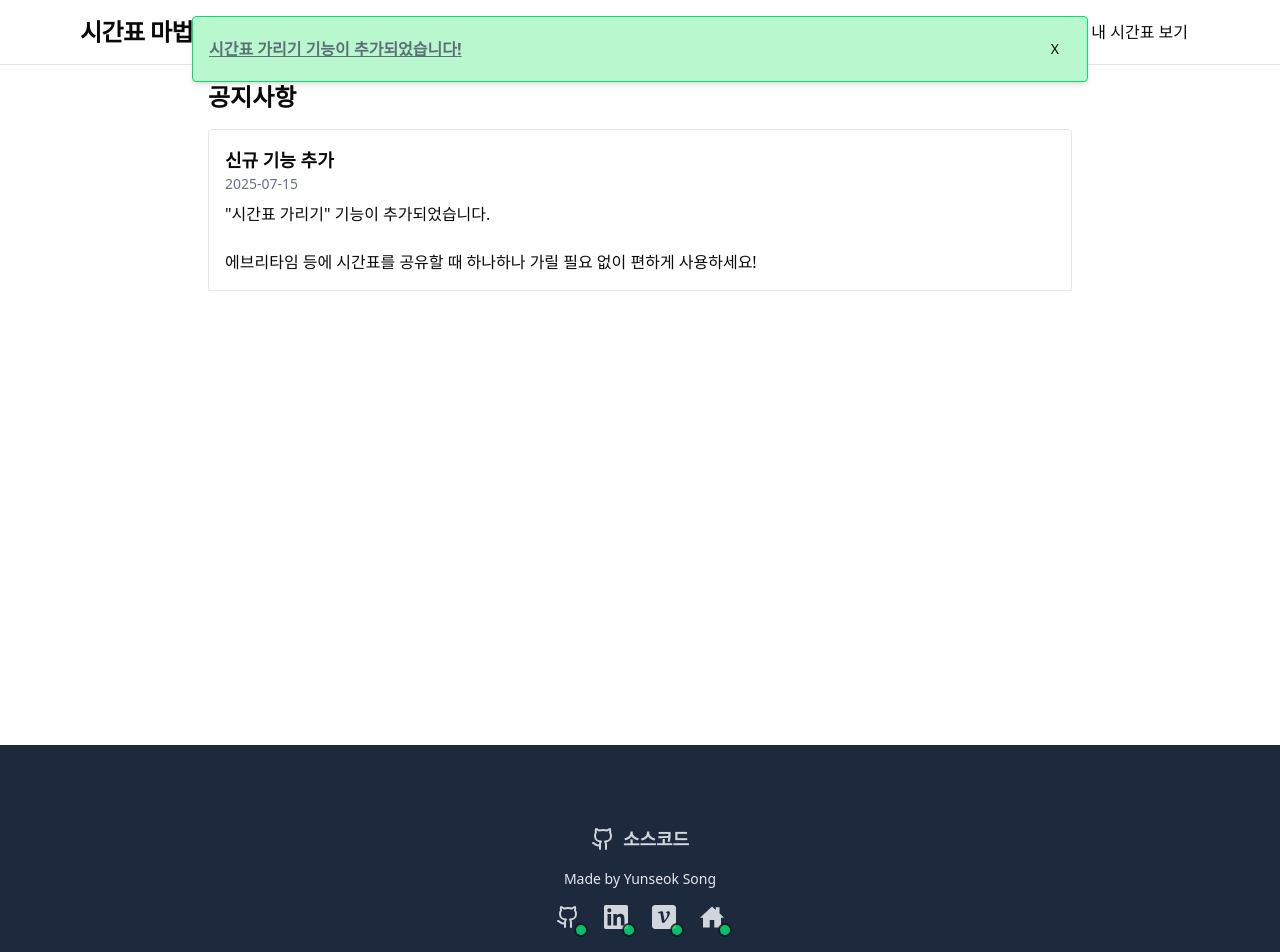
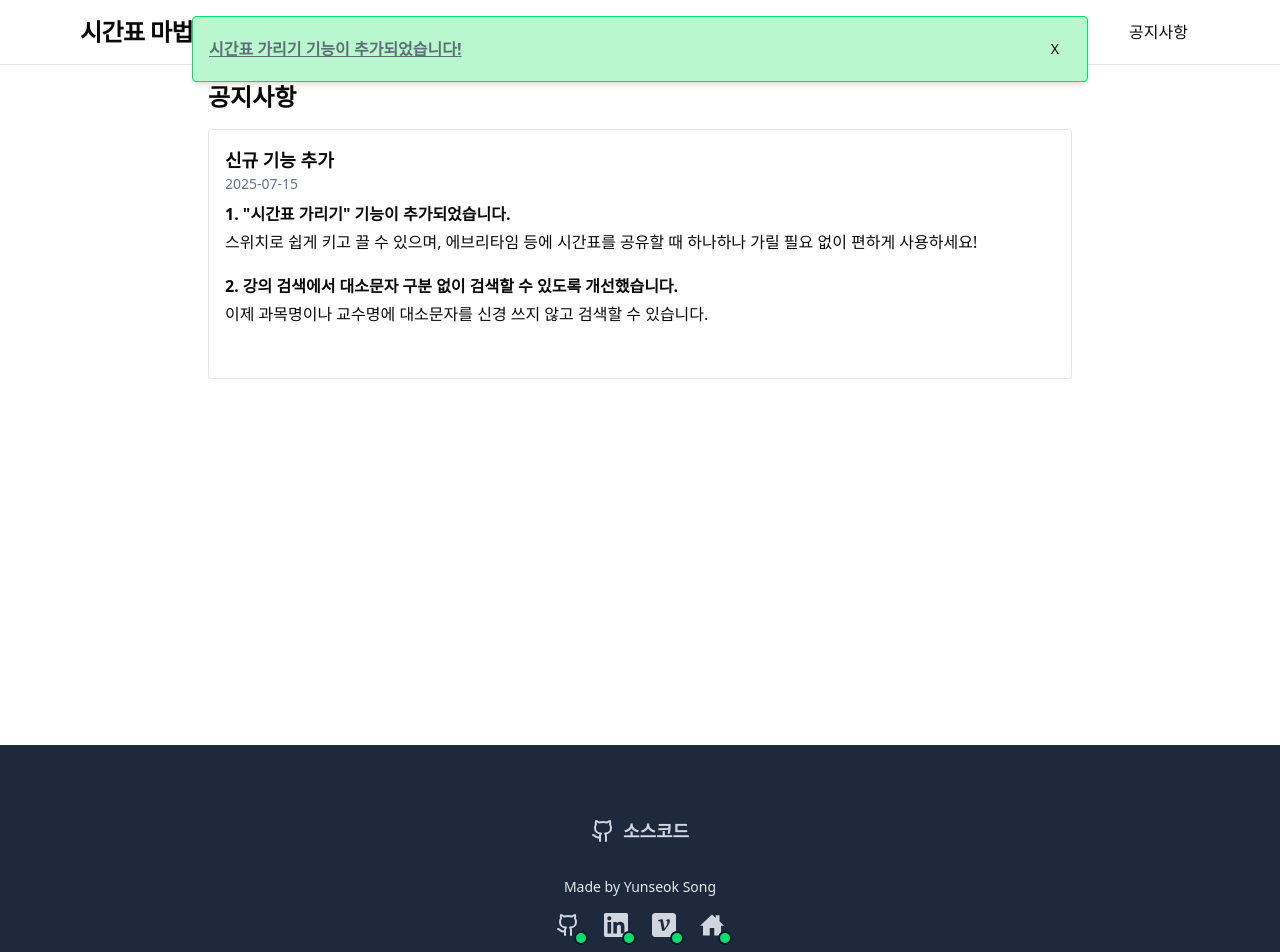
Before and after one commit to karpitony/timetable-wizard, a Next.js app: page /notice in a window 1280 px wide. Shown: the top 952 px of the page. Built offline with nearby package versions, Linux system fonts and the light colour scheme.

Commit message:
feat: 메인 페이지에 더미 데이터 추가 + 헤더에 공지 이동가능하게 추가

```diff
--- a/app/notice/page.tsx
+++ b/app/notice/page.tsx
@@ -1,6 +1,9 @@
 const notices = [
   { id: 1, title: "신규 기능 추가", date: "2025-07-15",
-    content: "\"시간표 가리기\" 기능이 추가되었습니다.\n\n " + "에브리타임 등에 시간표를 공유할 때 하나하나 가릴 필요 없이 편하게 사용하세요!"
+    content: "1. \"시간표 가리기\" 기능이 추가되었습니다.\n " +
+              "스위치로 쉽게 키고 끌 수 있으며, 에브리타임 등에 시간표를 공유할 때 하나하나 가릴 필요 없이 편하게 사용하세요!\n\n" +
+              "2. 강의 검색에서 대소문자 구분 없이 검색할 수 있도록 개선했습니다.\n " +
+              "이제 과목명이나 교수명에 대소문자를 신경 쓰지 않고 검색할 수 있습니다.\n\n"
   },
 ];
 
@@ -16,7 +19,27 @@ export default function NoticePage() {
             <li key={id} className="border p-4 rounded shadow-sm">
               <h2 className="font-semibold text-lg">{title}</h2>
               <p className="text-sm text-gray-500 mb-2">{date}</p>
-              <p className="whitespace-pre-line">{content}</p>
+<div>
+  {content.split('\n').map((line, idx) => {
+    const trimmed = line.trim();
+
+    if (trimmed === '') {
+      return <div key={idx} className="h-4" />;
+    }
+
+    const isNumbered = /^\d+\./.test(trimmed);
+    return (
+      <p key={idx} className="mb-1">
+        {isNumbered ? (
+          <span className="font-bold">{trimmed}</span>
+        ) : (
+          trimmed
+        )}
+      </p>
+    );
+  })}
+</div>
+
             </li>
           ))}
         </ul>
--- a/app/page.tsx
+++ b/app/page.tsx
@@ -1,21 +1,21 @@
 'use client';
 
 import Link from "next/link";
+import { Course } from "@/types/data";
 import { Button } from "@/components/ui/button";
 import { Card, CardContent } from "@/components/ui/card";
 import Timetable from "@/components/TimeTable";
 
 export default function Home() {
   return (
-    <div className="min-h-screen bg-background text-foreground flex flex-col items-center justify-start px-4 pt-20 space-y-12">
+    <div className="min-h-screen bg-background text-foreground flex flex-col items-center justify-start px-1 md:px-4 pt-20 space-y-12">
       <div className="max-w-2xl text-center space-y-4">
         <h1 className="text-4xl font-bold tracking-tight">
           시간표 마법사
           <span className="bg-orange-500 rounded-xl px-2 py-1 text-white text-lg ml-2">beta</span>
         </h1>
-        <p className="text-muted-foreground text-lg">
-          시간표 마법사는 간단하게 시간표를 만들어주는 웹 서비스입니다.
-          원하는 과목을 선택하고 자동으로 충돌 없는 조합을 추천받아보세요.
+        <p className="text-muted-foreground text-lg whitespace-pre-line">
+          {"간단하게 시간표를 만들어주는 웹 서비스입니다.\n 원하는 과목을 선택하고 충돌 없는 조합을 추천받아보세요."}
         </p>
         <Link href="/wizard">
           <Button size="lg" className="mt-4 bg-orange-500 font-bold hover:bg-orange-400">마법사 사용하기</Button>
@@ -23,11 +23,67 @@ export default function Home() {
       </div>
 
       <Card className="w-full max-w-4xl shadow-xl">
-        <CardContent className="p-6">
-          <h2 className="text-xl font-semibold mb-4">미리보기</h2>
-          <Timetable courses={[]} />
+        <CardContent className="p-1 md:p-6">
+          <h2 className="text-xl font-semibold mb-4 pl-4 md:pl-0">미리보기</h2>
+          <Timetable courses={dummyCourses} />
         </CardContent>
       </Card>
     </div>
   );
 }
+
+export const dummyCourses:Course[] = [
+  {
+    id: "BIS2001-01",
+    sbjNo: "BIS2001",
+    sbjName: "불교와인간",
+    instructor: "김불심",
+    location: "만해관 301호",
+    timeSlots: [
+      { day: "월", startMinutes: 540, endMinutes: 630, periodStart: "2", periodEnd: "3" }, // 09:00 ~ 10:30
+      { day: "수", startMinutes: 540, endMinutes: 630, periodStart: "2", periodEnd: "3" }, // 09:00 ~ 10:30
+    ],
+  },
+  {
+    id: "CSE1010-02",
+    sbjNo: "CSE1010",
+    sbjName: "기초프로그래밍",
+    instructor: "이개발",
+    location: "혜화관 201호",
+    timeSlots: [
+      { day: "화", startMinutes: 600, endMinutes: 690, periodStart: "3", periodEnd: "4" }, // 10:00 ~ 11:30
+      { day: "목", startMinutes: 600, endMinutes: 690, periodStart: "3", periodEnd: "4" }, // 10:00 ~ 11:30
+    ],
+  },
+  {
+    id: "ENG1234-01",
+    sbjNo: "ENG1234",
+    sbjName: "Business English1",
+    instructor: "John Smith",
+    location: "학림관 101호",
+    timeSlots: [
+      { day: "금", startMinutes: 780, endMinutes: 870, periodStart: "6", periodEnd: "7" }, // 13:00 ~ 14:30
+    ],
+  },
+  {
+    id: "MTH1101-01",
+    sbjNo: "MTH1101",
+    sbjName: "미적분학및연습1",
+    instructor: "정수학",
+    location: "혜화관 302호",
+    timeSlots: [
+      { day: "월", startMinutes: 690, endMinutes: 780, periodStart: "4", periodEnd: "5" }, // 11:30 ~ 13:00
+      { day: "수", startMinutes: 690, endMinutes: 780, periodStart: "4", periodEnd: "5" }, // 11:30 ~ 13:00
+    ],
+  },
+  {
+    id: "PHY1001-01",
+    sbjNo: "PHY1001",
+    sbjName: "일반물리학및실험1",
+    instructor: "박실험",
+    location: "과학관 B2실험실",
+    timeSlots: [
+      { day: "목", startMinutes: 810, endMinutes: 960, periodStart: "7", periodEnd: "9" }, // 13:30 ~ 16:00
+    ],
+  },
+];
--- a/components/Footer.tsx
+++ b/components/Footer.tsx
@@ -28,7 +28,7 @@ const LINKS = [
 
 export default function Footer() {
   return (
-    <footer className="bg-slate-800 text-center py-20 text-gray-200 mt-10">
+    <footer className="bg-slate-800 text-center py-18 text-gray-200 mt-10">
       <Link
         href="https://github.com/karpitony/timetable-wizard"
         className="flex items-center justify-center gap-2 mb-4 text-gray-300 hover:text-white transition-colors"
@@ -36,7 +36,7 @@ export default function Footer() {
         <LuGithub size={24} />
         <span className="text-lg font-semibold">소스코드</span>
       </Link>
-      <p className="text-sm mt-4">
+      <p className="text-sm mt-8">
         Made by Yunseok Song
       </p>
       <div className="flex items-center mt-4 justify-center gap-6">
@@ -50,7 +50,7 @@ export default function Footer() {
             aria-label={link.label}
           >
             {link.icon}
-            <span className="absolute -right-1.5 -bottom-1.5 w-2.5 h-2.5 bg-green-400 rounded-full ring-2 ring-gray-900 animate-pulse" />
+            <span className="absolute -right-1.5 -bottom-1.5 w-2.5 h-2.5 bg-green-400 rounded-full ring-2 ring-gray-900" />
           </Link>
         ))}
       </div>
--- a/components/Header.tsx
+++ b/components/Header.tsx
@@ -29,6 +29,7 @@ export default function Header() {
           <NavLink href="/" text="홈" />
           <NavLink href="/wizard" text="마법사 시작" />
           <NavLink href="/timetable" text="내 시간표 보기" />
+          <NavLink href="/notice" text="공지사항" />
         </nav>
       </div>
 
@@ -38,6 +39,7 @@ export default function Header() {
           <NavLink href="/" text="홈" />
           <NavLink href="/wizard" text="마법사 시작" />
           <NavLink href="/timetable" text="내 시간표 보기" />
+          <NavLink href="/notice" text="공지사항" />
         </nav>
       )}
     </header>
```
